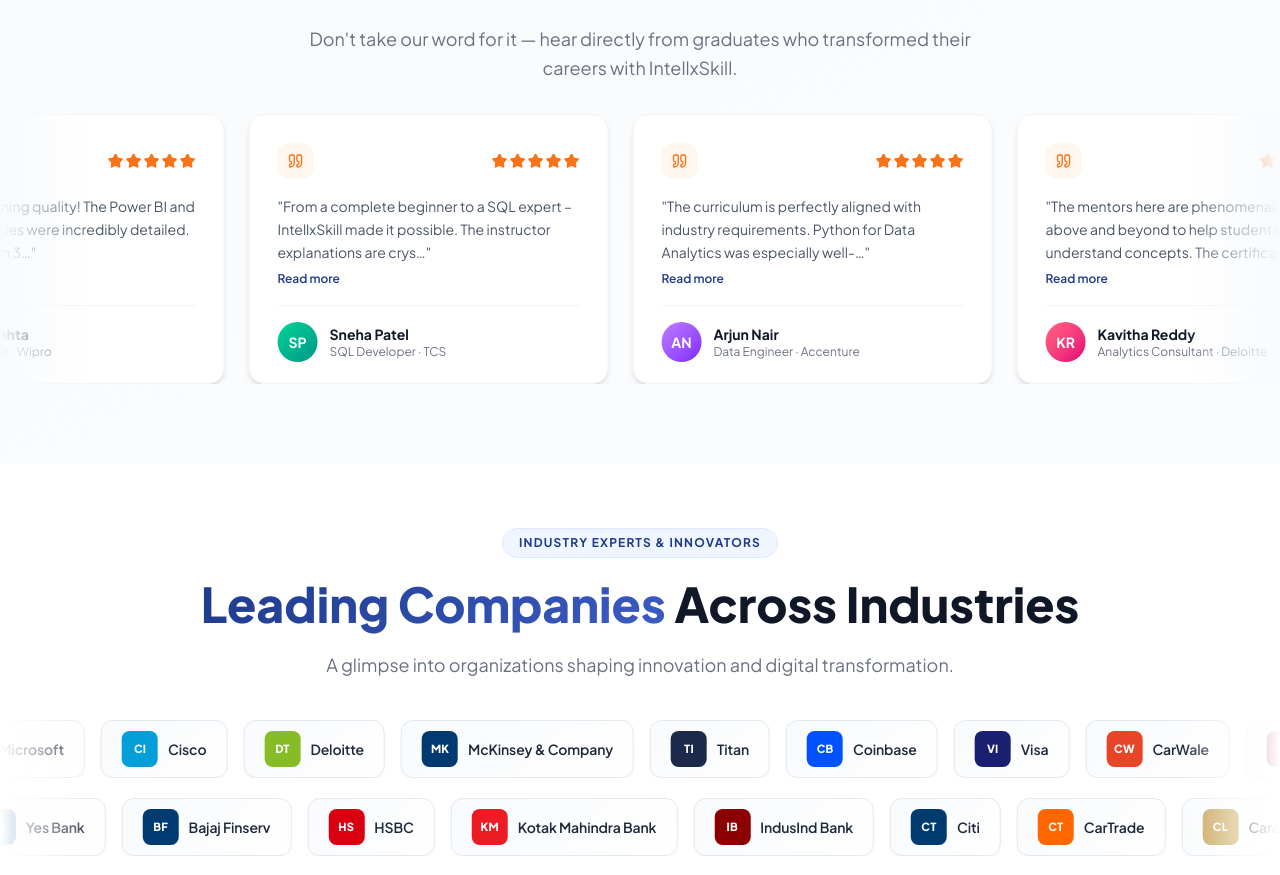
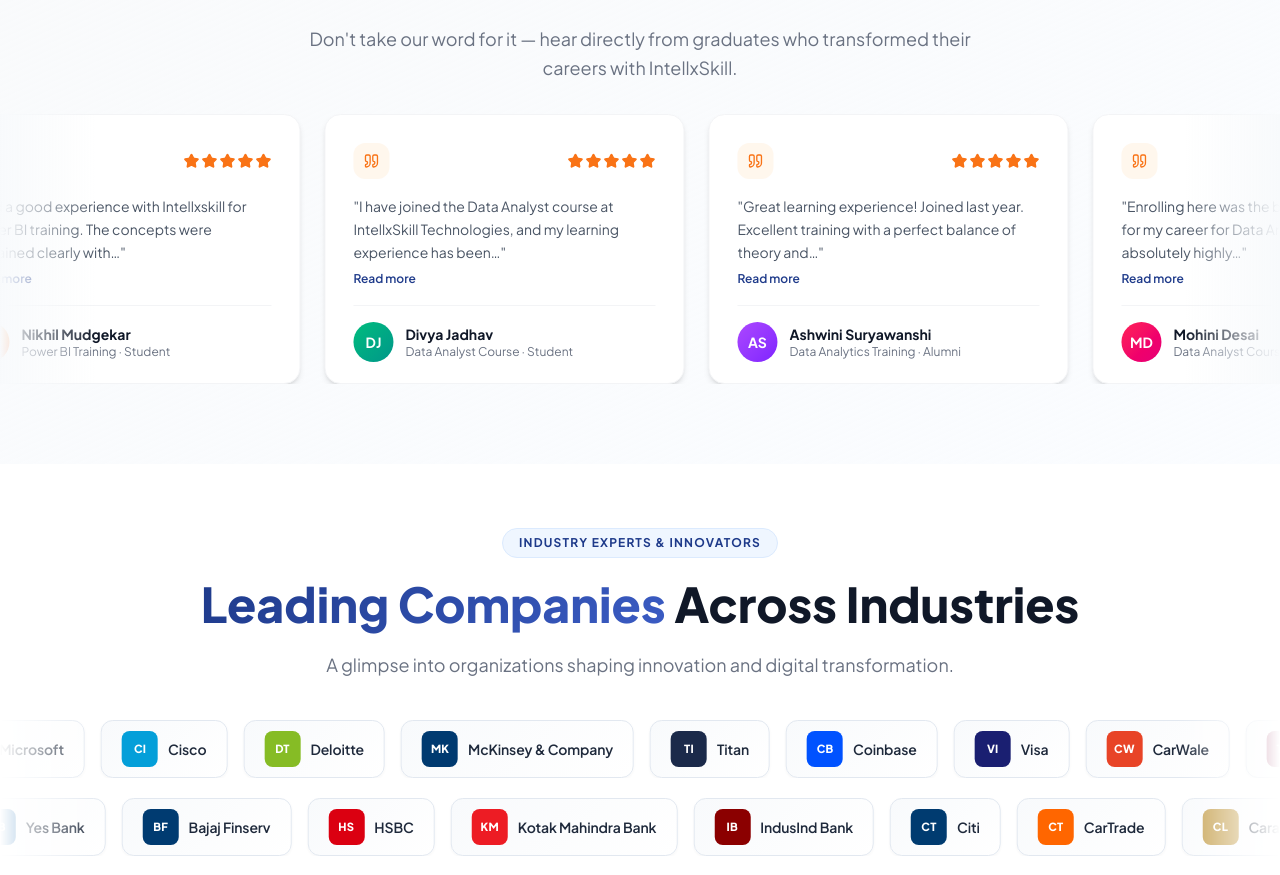
Before and after one commit to dumbresanskar20/intellxskill, a React (Vite) app: page / in a window 1280 px wide. Shown: the part 5132-6007 px from the top of the page. Built offline with nearby package versions, Linux system fonts and the light colour scheme.

Commit message:
Reviews Added.

```diff
--- a/src/components/Testimonials/Testimonials.tsx
+++ b/src/components/Testimonials/Testimonials.tsx
@@ -62,7 +62,7 @@ const ReviewModal: React.FC<{
           aria-modal="true"
           aria-label={`Full review by ${testimonial.name}`}
         >
-          <div className="bg-white rounded-3xl shadow-2xl w-full max-w-lg p-8 relative">
+          <div className="bg-white rounded-3xl shadow-2xl w-full max-w-lg p-8 relative max-h-[85vh] overflow-y-auto">
             {/* Close button */}
             <button
               type="button"
@@ -84,7 +84,7 @@ const ReviewModal: React.FC<{
             </div>
 
             {/* Full review */}
-            <blockquote className="text-base text-gray-700 leading-relaxed mb-6">
+            <blockquote className="text-base text-gray-700 leading-relaxed mb-6 whitespace-pre-line">
               "{testimonial.review}"
             </blockquote>
 
@@ -99,7 +99,7 @@ const ReviewModal: React.FC<{
               <div>
                 <p className="font-bold text-gray-900">{testimonial.name}</p>
                 <p className="text-sm text-gray-500">
-                  {testimonial.role} · {testimonial.company}
+                  {testimonial.role}{testimonial.company ? ` · ${testimonial.company}` : ''}
                 </p>
               </div>
             </div>
@@ -115,10 +115,15 @@ const TestimonialCard: React.FC<{
   testimonial: Testimonial
   onReadMore: (t: Testimonial) => void
 }> = ({ testimonial, onReadMore }) => {
-  const isLong = testimonial.review.length > CHAR_LIMIT
+  const cleanReview = testimonial.review.replace(/\s+/g, ' ').trim()
+  const isLong = cleanReview.length > CHAR_LIMIT
   const preview = isLong
-    ? testimonial.review.slice(0, CHAR_LIMIT).trimEnd() + '…'
-    : testimonial.review
+    ? (() => {
+        const trimmed = cleanReview.slice(0, CHAR_LIMIT)
+        const lastSpace = trimmed.lastIndexOf(' ')
+        return (lastSpace > 0 ? trimmed.slice(0, lastSpace) : trimmed).trimEnd() + '…'
+      })()
+    : cleanReview
 
   return (
     <div
@@ -165,7 +170,7 @@ const TestimonialCard: React.FC<{
         <div className="min-w-0">
           <p className="text-sm font-bold text-gray-900 truncate">{testimonial.name}</p>
           <p className="text-xs text-gray-500 truncate">
-            {testimonial.role} · {testimonial.company}
+            {testimonial.role}{testimonial.company ? ` · ${testimonial.company}` : ''}
           </p>
         </div>
       </div>
@@ -206,9 +211,9 @@ export const Testimonials: React.FC = () => {
 
         {/* Scrolling track */}
         <div
-          className="flex"
+          className="flex marquee-track"
           style={{
-            animation: 'marquee-rtl 30s linear infinite',
+            animation: 'marquee-rtl 35s linear infinite',
             width: 'max-content',
           }}
         >
@@ -232,6 +237,9 @@ export const Testimonials: React.FC = () => {
           0%   { transform: translateX(0); }
           100% { transform: translateX(-50%); }
         }
+        .marquee-track:hover {
+          animation-play-state: paused;
+        }
       `}</style>
     </SectionWrapper>
   )
--- a/src/constants/data.ts
+++ b/src/constants/data.ts
@@ -4293,63 +4293,69 @@ export const COURSES: Course[] = [
 export const TESTIMONIALS = [
   {
     id: 1,
-    name: 'Priya Sharma',
-    role: 'Data Analyst',
-    company: 'Infosys',
-    review: 'The Cloud Data Analytics program completely transformed my career. The hands-on projects and mock interviews gave me the confidence to crack interviews at top MNCs. Highly recommend IntellxSkill!',
+    name: 'Pradip Dhage',
+    role: 'Data & Analytics',
+    company: 'Student',
+    review:
+      'Great platform for learning Data & Analytics. The content is practical, easy to understand, and focused on real-world skills. Highly recommended for anyone looking to upskill!',
     rating: 5,
-    avatar: 'PS',
-    avatarColor: 'from-blue-400 to-indigo-600',
+    avatar: 'PD',
+    avatarColor: 'from-blue-500 to-indigo-600',
   },
   {
     id: 2,
-    name: 'Rahul Mehta',
-    role: 'BI Engineer',
-    company: 'Wipro',
-    review: 'Exceptional training quality! The Power BI and Snowflake modules were incredibly detailed. Got placed within 3 weeks of completing the course. The placement cell is truly amazing.',
+    name: 'Nikhil Mudgekar',
+    role: 'Power BI Training',
+    company: 'Student',
+    review:
+      'Had a good experience with Intellxskill for Power BI training. The concepts were explained clearly with practical examples, especially DAX, data modelling and dashboards. Overall, a good place to learn Power BI.',
     rating: 5,
-    avatar: 'RM',
-    avatarColor: 'from-orange-400 to-rose-500',
+    avatar: 'NM',
+    avatarColor: 'from-amber-500 to-orange-600',
   },
   {
     id: 3,
-    name: 'Sneha Patel',
-    role: 'SQL Developer',
-    company: 'TCS',
-    review: 'From a complete beginner to a SQL expert – IntellxSkill made it possible. The instructor explanations are crystal clear, and the real-time projects made all the difference.',
+    name: 'Divya Jadhav',
+    role: 'Data Analyst Course',
+    company: 'Student',
+    review:
+      "I have joined the Data Analyst course at IntellxSkill Technologies, and my learning experience has been really good so far. Nikita Ma'am and Pramod Sir are doing a great job explaining concepts with practical examples and real-time projects.\n\nTheir teaching makes it easier to understand and apply the concepts. The guidance and support provided throughout the course are really helpful. I truly appreciate their efforts and look forward to learning more!",
     rating: 5,
-    avatar: 'SP',
-    avatarColor: 'from-emerald-400 to-teal-600',
+    avatar: 'DJ',
+    avatarColor: 'from-emerald-500 to-teal-600',
   },
   {
     id: 4,
-    name: 'Arjun Nair',
-    role: 'Data Engineer',
-    company: 'Accenture',
-    review: 'The curriculum is perfectly aligned with industry requirements. Python for Data Analytics was especially well-structured. IntellxSkill is the best investment I made for my career.',
+    name: 'Ashwini Suryawanshi',
+    role: 'Data Analytics Training',
+    company: 'Alumni',
+    review:
+      'Great learning experience! Joined last year. Excellent training with a perfect balance of theory and practical sessions. The trainer is very experienced and supportive, always ready to help. Got great learning support throughout the course. Highly recommended!',
     rating: 5,
-    avatar: 'AN',
-    avatarColor: 'from-purple-400 to-violet-600',
+    avatar: 'AS',
+    avatarColor: 'from-purple-500 to-violet-600',
   },
   {
     id: 5,
-    name: 'Kavitha Reddy',
-    role: 'Analytics Consultant',
-    company: 'Deloitte',
-    review: 'The mentors here are phenomenal! They go above and beyond to help students understand concepts. The certificate from IntellxSkill carries real value in the job market.',
+    name: 'Mohini Desai',
+    role: 'Data Analyst Course',
+    company: 'Student',
+    review:
+      'Enrolling here was the best decision I made for my career for Data Analyst! The trainer is absolutely highly knowledgeable, patient, and excellent at breaking down complex concepts into simple, understandable terms. What sets this institute apart is its exceptional focus on practical, hands-on training.\n\nIf u want traning program gives you true hands-on expertise rather than just a certificate, this is definitely the place to go!',
     rating: 5,
-    avatar: 'KR',
-    avatarColor: 'from-rose-400 to-pink-600',
+    avatar: 'MD',
+    avatarColor: 'from-rose-500 to-pink-600',
   },
   {
     id: 6,
-    name: 'Vikram Singh',
-    role: 'Power BI Developer',
-    company: 'HCL Technologies',
-    review: 'IntellxSkill provides world-class education at affordable prices. The Excel with AI module was mind-blowing. I now build enterprise dashboards for Fortune 500 clients!',
+    name: 'Rupali Lokhande',
+    role: 'Data Analyst Course',
+    company: 'Graduate',
+    review:
+      'I recently completed the Data Analyst Course at IntellXSkill and had a good learning experience.\n\nThe concepts were explained clearly with a practical approach, which made them easy to understand. I also found the interview preparation very helpful.\n\nOverall, a good place to learn Data Analytics with practical knowledge and interview preparation.',
     rating: 5,
-    avatar: 'VS',
-    avatarColor: 'from-sky-400 to-blue-600',
+    avatar: 'RL',
+    avatarColor: 'from-cyan-500 to-blue-600',
   },
 ]
 
```
Also changed, not shown: 1 other file (tests, documents, lock files or other folders).
